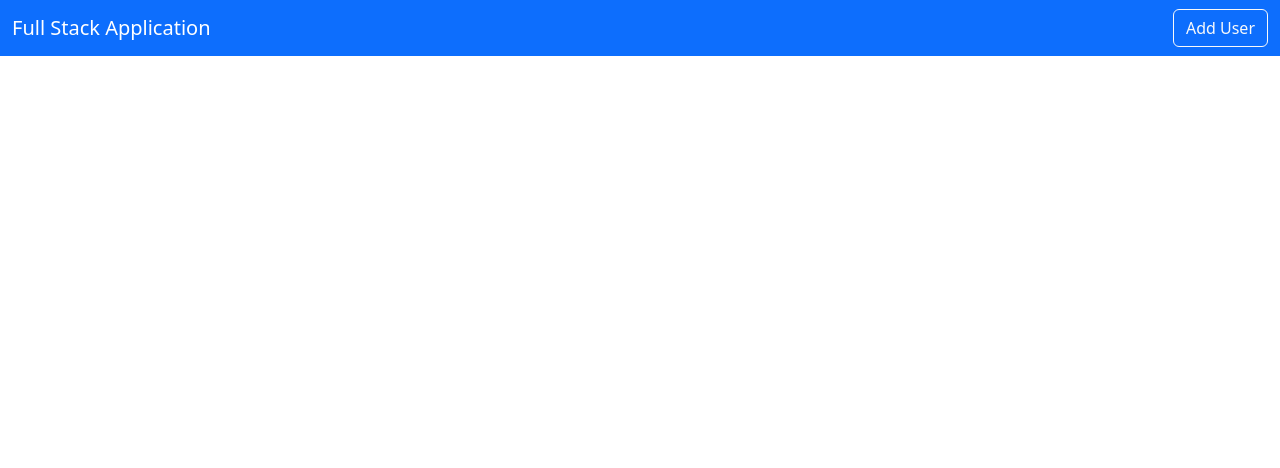
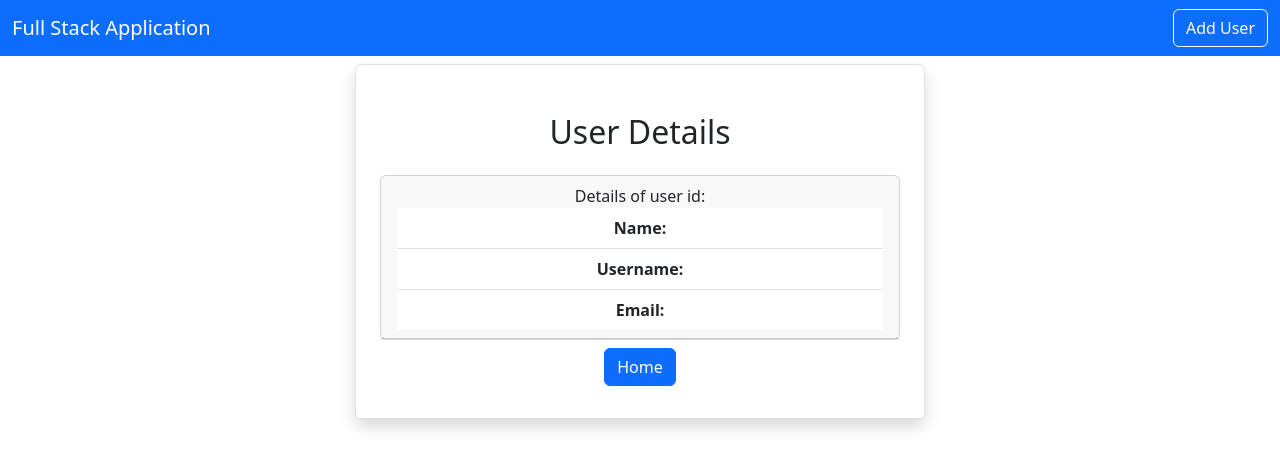
Before and after one commit to prasadashu/react-spring-boot-full-stack-application, a React (Create React App) app in the folder fullstack-front/: page /viewuser/1 in a window 1280 px wide. Shown: the top 468 px of the page. Built offline with nearby package versions, Linux system fonts and the light colour scheme; no server answers.

Commit message:
feat: added functionality to view user

```diff
--- a/fullstack-front/src/App.js
+++ b/fullstack-front/src/App.js
@@ -5,6 +5,7 @@
 import Home from './pages/Home';
 import AddUser from './users/AddUser';
 import EditUser from './users/EditUser';
+import ViewUser from './users/ViewUser';
 
 function App() {
   /*
@@ -30,7 +31,9 @@
           {/* Adding route endpoint for AddUser Component */}
           <Route exact path="/adduser" element={<AddUser/>}/>
           {/* Adding route endpoint for EditUser Component */}
-          <Route exact path="/edituser/:id" element={<EditUser/>}></Route>
+          <Route exact path="/edituser/:id" element={<EditUser/>}/>
+          {/* Adding route endpoint for ViewUser Component */}
+          <Route exact path="/viewuser/:id" element={<ViewUser/>}/>
 
         </Routes>
       </Router>
--- a/fullstack-front/src/pages/Home.js
+++ b/fullstack-front/src/pages/Home.js
@@ -10,6 +10,12 @@
     const loadUsers = async() => {
         const result = await axios.get("http://localhost:8080/users");
         setUsers(result.data);
+    };
+
+    // Define function to delete user data using Spring Boot API
+    const deleteUser = async(id) => {
+        await axios.delete(`http://localhost:8080/user/${id}`);
+        loadUsers();
     };
 
     // Call the 'useEffect' Hook
@@ -42,9 +48,9 @@
                                 <td>{user.username}</td>
                                 <td>{user.email}</td>
                                 <td>
-                                    <button className="btn btn-primary mx-2">View</button>
+                                    <Link className="btn btn-primary mx-2" to={`/viewuser/${user.id}`}>View</Link>
                                     <Link className="btn btn-outline-primary mx-2" to={`/edituser/${user.id}`}>Edit</Link>
-                                    <button className="btn btn-danger mx-2">Delete</button>
+                                    <button className="btn btn-danger mx-2" onClick={() => deleteUser(user.id)}>Delete</button>
                                 </td>
                             </tr>
                         ))
--- a/fullstack-front/src/users/ViewUser.js
+++ b/fullstack-front/src/users/ViewUser.js
@@ -0,0 +1,68 @@
+import React, { useState, useEffect } from 'react'
+import axios from 'axios';
+import { Link, useParams } from 'react-router-dom'
+
+export default function ViewUser() {
+    // Define hook to get user details based on id
+    const [user, setUser] = useState({
+        name: "",
+        username: "",
+        email: ""
+    });
+
+    // Define variable to store user ID
+    const {id} = useParams();
+
+    // Define function to get user details based on user ID
+    const loadUser = async(e) => {
+        // Get user details and store in result
+        const result = await axios.get(`http://localhost:8080/user/${id}`);
+        // Set user details in page based on data obtained in 'result' variable
+        setUser(result.data);
+    };
+
+    // Define hook which gets triggered when page loads
+    useEffect(() => {
+        // Trigger function to load user details
+        loadUser();
+    },[]);
+
+  return (
+    <div className="container">
+        <div className="row">
+            <div className="container">
+                <div className="row">
+                    <div className="col-md-6 offset-md-3 border rounded p-4 mt-2 shadow">
+                        {/* Form Heading */}
+                        <h2 className="text-center m-4">User Details</h2>
+
+                        {/* User Details */}
+                        <div className="card">
+                            <div className="card-header">
+                                Details of user id: {user.id}
+                                <ul className="list-group list-group-flush">
+                                    <li className="list-group-item">
+                                        <b>Name: </b>
+                                        {user.name}
+                                    </li>
+                                    <li className="list-group-item">
+                                        <b>Username: </b>
+                                        {user.username}
+                                    </li>
+                                    <li className="list-group-item">
+                                        <b>Email: </b>
+                                        {user.email}
+                                    </li>
+                                </ul>
+                            </div>
+                        </div>
+
+                        {/* Button to navigate back to Home page */}
+                        <Link className="btn btn-primary my-2" to={"/"}>Home</Link>
+                    </div>
+                </div>
+            </div>
+        </div>
+    </div>
+  )
+}
```
